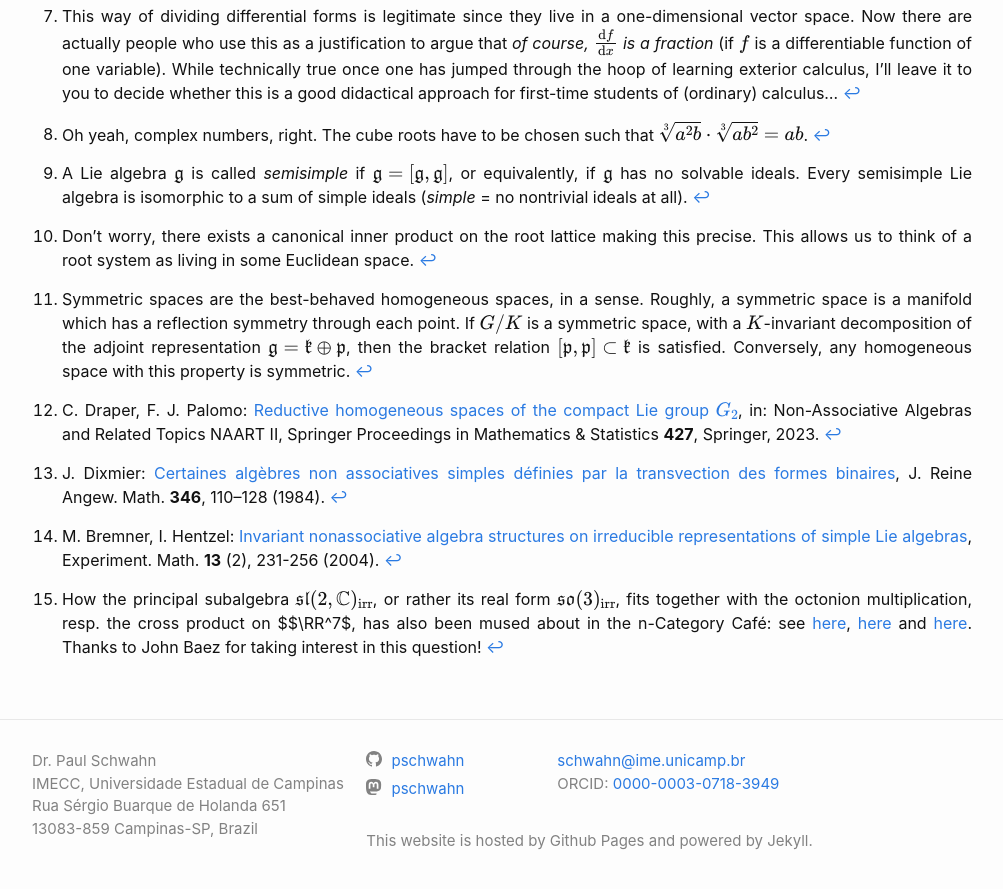
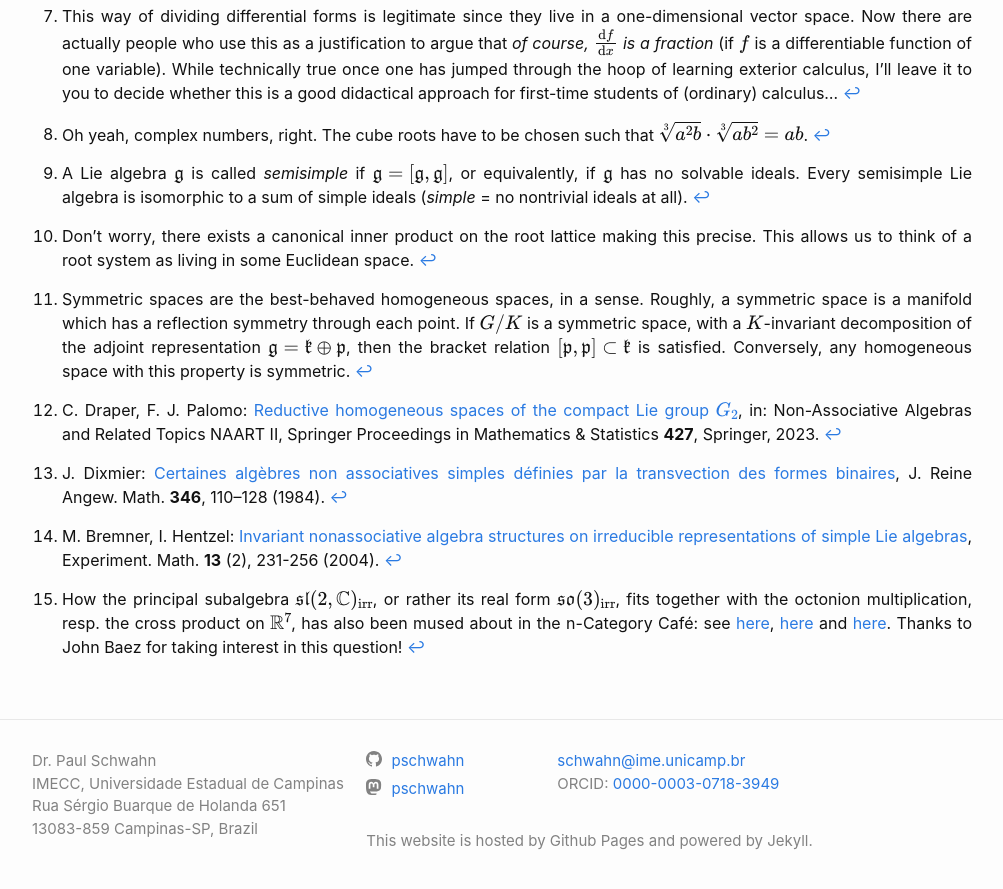
Before and after one commit to PSchwahn/PSchwahn.github.io, a Jekyll site: the page built from _posts/2024-11-14-g2_from_subalgebra.markdown, in a window 1280 px wide and 900 px high, scrolled down 9815 px. Shown: the top 889 px of the window, without its empty margins (138-1141 px from the left). Built offline with Jekyll 4.4.1, drawn with Linux system fonts in a browser that asks for light colours; some web fonts are replaced.

```diff
--- a/_posts/2024-11-14-g2_from_subalgebra.markdown
+++ b/_posts/2024-11-14-g2_from_subalgebra.markdown
@@ -437,4 +437,4 @@ This was a long post. Time to rest.
 [^draperpalomo]: C. Draper, F. J. Palomo: [Reductive homogeneous spaces of the compact Lie group $$G_2$$](https://doi.org/10.1007/978-3-031-32707-0_3), in: Non-Associative Algebras and Related Topics NAART II, Springer Proceedings in Mathematics & Statistics **427**, Springer, 2023.
 [^dixmier]: J. Dixmier: [Certaines algèbres non associatives simples définies par la transvection des formes binaires](https://doi.org/10.1515/crll.1984.346.110), J. Reine Angew. Math. **346**, 110–128 (1984).
 [^nonassoc]: M. Bremner, I. Hentzel: [Invariant nonassociative algebra structures on irreducible representations of simple Lie algebras](https://doi.org/10.1080/10586458.2004.10504536), Experiment. Math. **13** (2), 231-256 (2004).
-[^so3octonions]: How the principal subalgebra $$\sl(2,\CC)_{\mathrm{irr}}$$, or rather its real form $$\so(3)_{\mathrm{irr}}$$, fits together with the octonion multiplication, resp. the cross product on $$\RR^7$, has also been mused about in the n-Category Café: see [here](https://golem.ph.utexas.edu/category/2024/05/3d_rotations_and_the_cross_pro.html), [here](https://golem.ph.utexas.edu/category/2024/05/lanthanides_and_the_exceptiona.html) and [here](https://golem.ph.utexas.edu/category/2024/06/3d_rotations_and_the_7d_cross.html). Thanks to John Baez for taking interest in this question!
+[^so3octonions]: How the principal subalgebra $$\sl(2,\CC)_{\mathrm{irr}}$$, or rather its real form $$\so(3)_{\mathrm{irr}}$$, fits together with the octonion multiplication, resp. the cross product on $$\RR^7$$, has also been mused about in the n-Category Café: see [here](https://golem.ph.utexas.edu/category/2024/05/3d_rotations_and_the_cross_pro.html), [here](https://golem.ph.utexas.edu/category/2024/05/lanthanides_and_the_exceptiona.html) and [here](https://golem.ph.utexas.edu/category/2024/06/3d_rotations_and_the_7d_cross.html). Thanks to John Baez for taking interest in this question!
```
